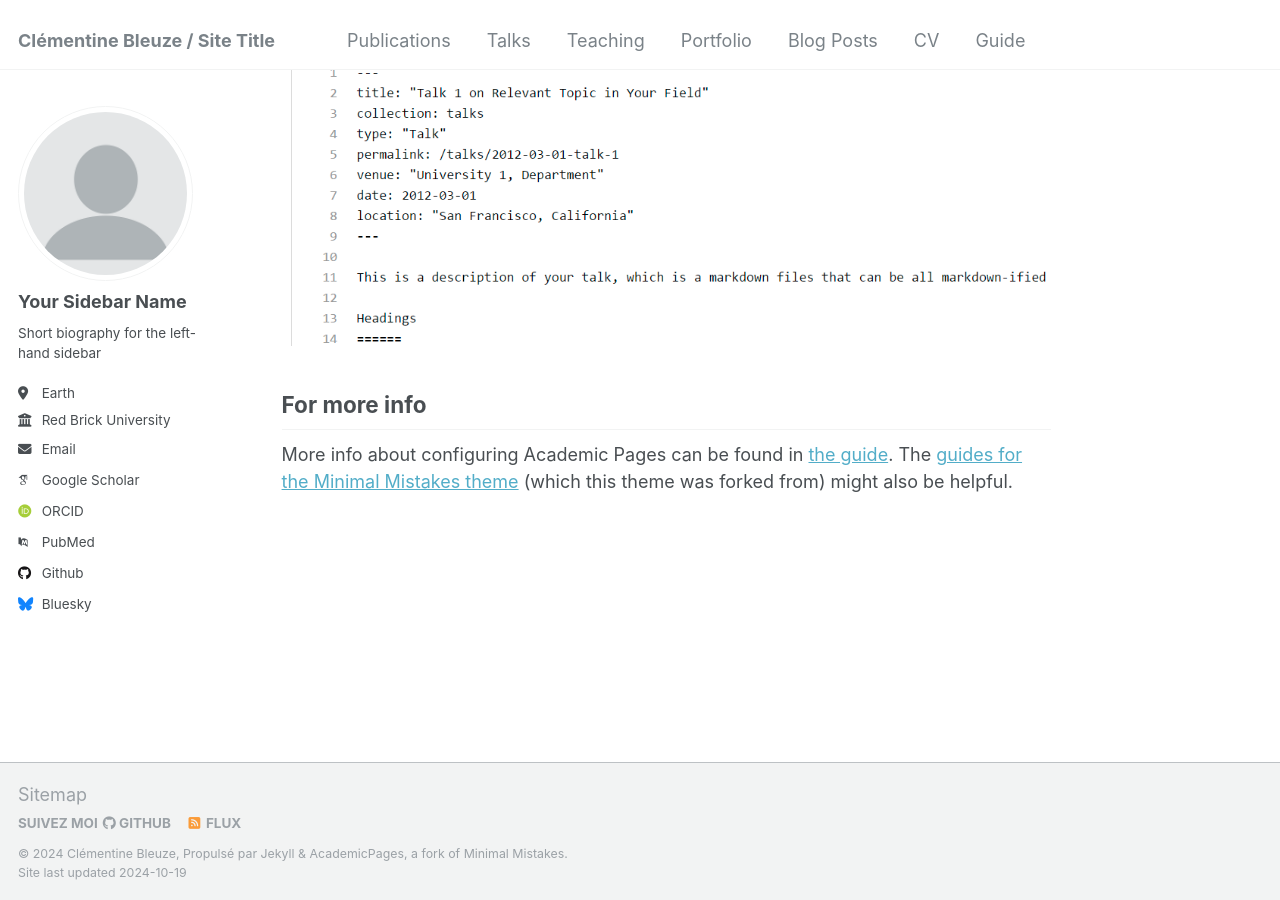
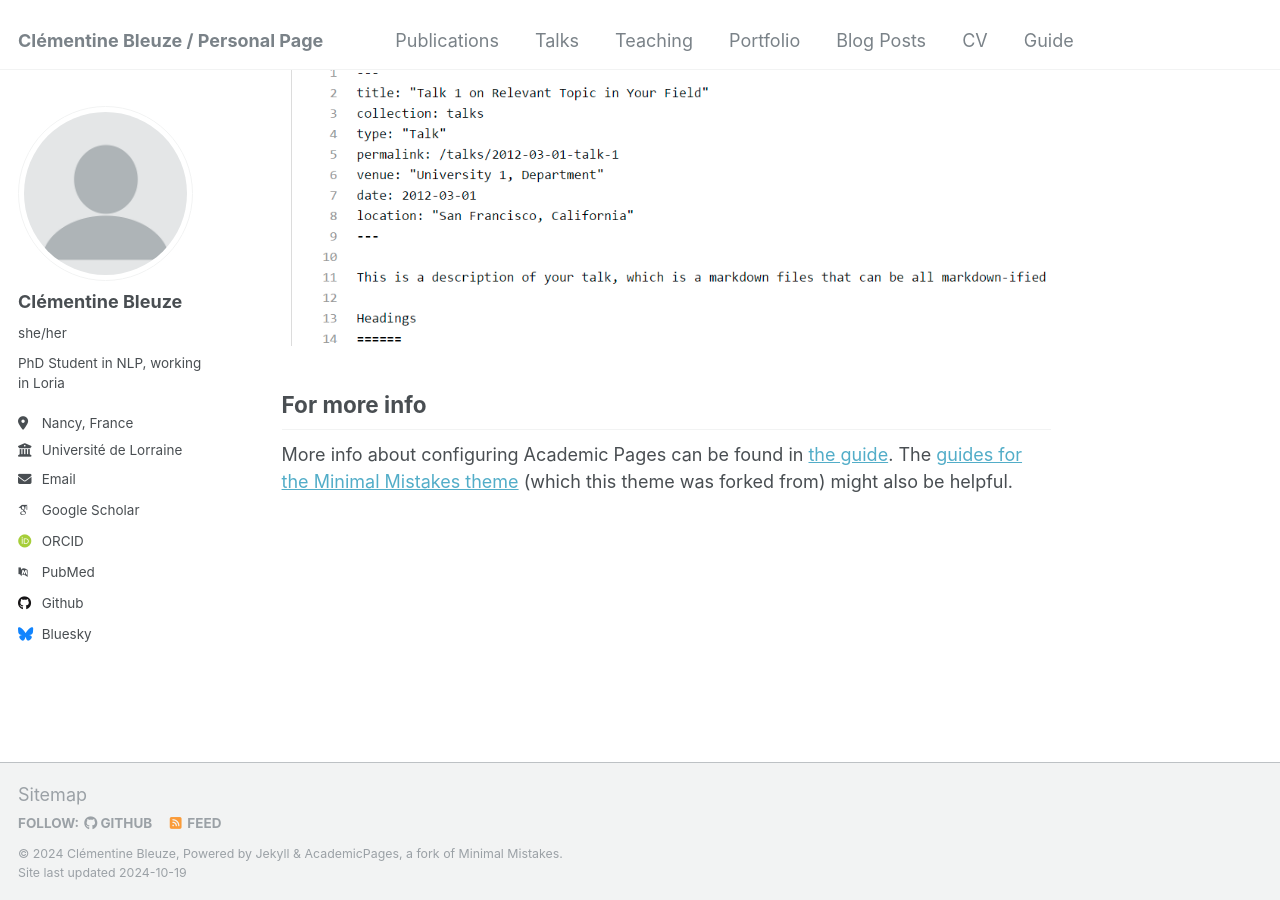
Before and after one commit to ClementineBleuze/ClementineBleuze.github.io, a Jekyll site: the page built from _pages/about.md, in a window 1280 px wide and 900 px high, scrolled down 2643 px. Built offline with Jekyll 4.4.1, drawn with Linux system fonts in a browser that asks for light colours; some web fonts are replaced.

Commit message:
Update _config.yml

```diff
--- a/_config.yml
+++ b/_config.yml
@@ -7,11 +7,11 @@
 # server process.
 
 # Basic Site Settings
-locale                   : "fr"
-title                    : "Clémentine Bleuze / Site Title"
+locale                   : "en-US"
+title                    : "Clémentine Bleuze / Personal Page"
 title_separator          : "-"
 name                     : &name "Clémentine Bleuze"
-description              : &description "Doctorante au Loria (Université de Lorraine)"
+description              : &description "PhD Student in NLP, working in Loria, Université de Lorraine (Nancy, France)."
 url                      : https://academicpages.github.io # the base hostname & protocol for your site e.g. "https://mmistakes.github.io"
 baseurl                  : "" # the subpath of your site, e.g. "/blog"
 repository               : "academicpages/academicpages.github.io"
@@ -22,13 +22,13 @@ repository               : "academicpages/academicpages.github.io"
 author:
   # Biographic information
   avatar           : "profile.png"
-  name             : "Your Sidebar Name"
-  pronouns         : # example: "she/her"
-  bio              : "Short biography for the left-hand sidebar"
-  location         : "Earth"
-  employer         : "Red Brick University"
+  name             : "Clémentine Bleuze"
+  pronouns         : "she/her" # example: "she/her"
+  bio              : "PhD Student in NLP, working in Loria"
+  location         : "Nancy, France"
+  employer         : "Université de Lorraine"
   uri              : # URL
-  email            : "none@example.org"
+  email            : "clementine.bleuze@univ-lorraine.fr"
 
   # Academic websites
   arxiv            : # URL - Update with the correct link to your profile
```
